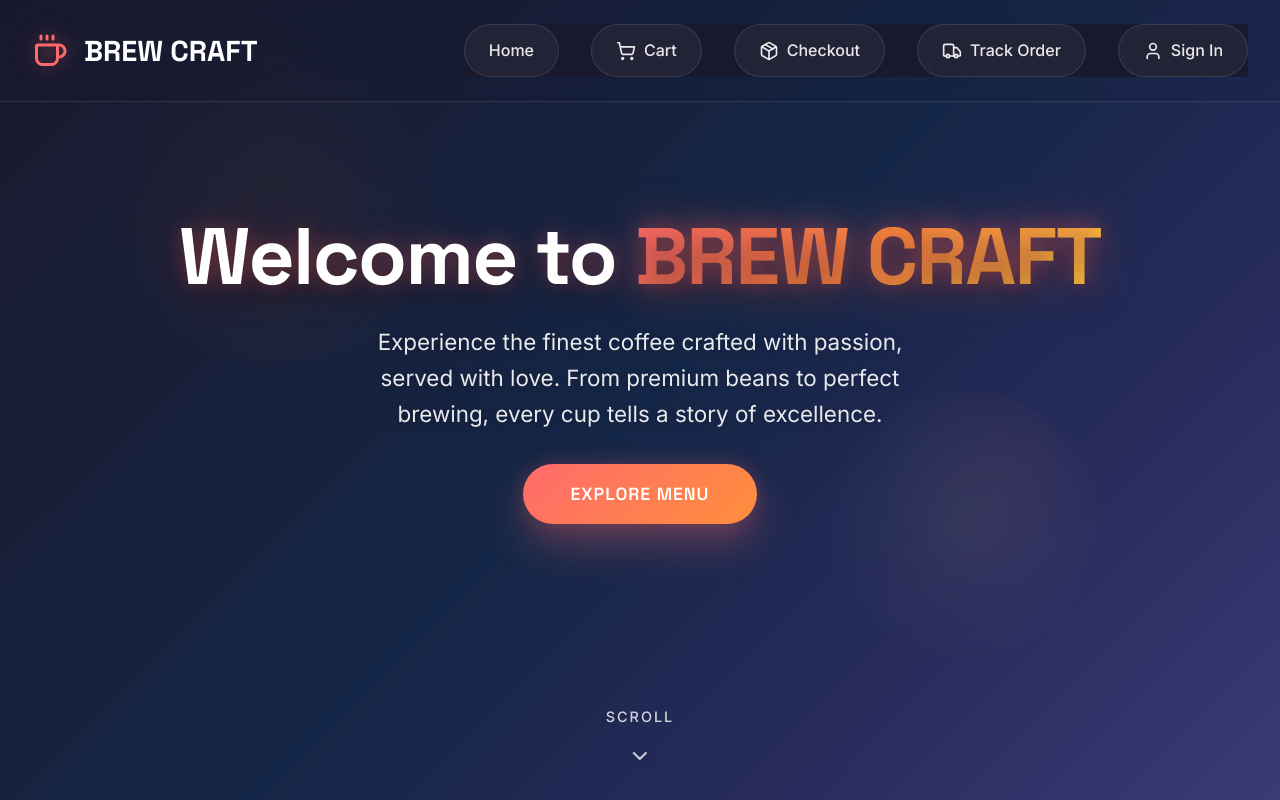
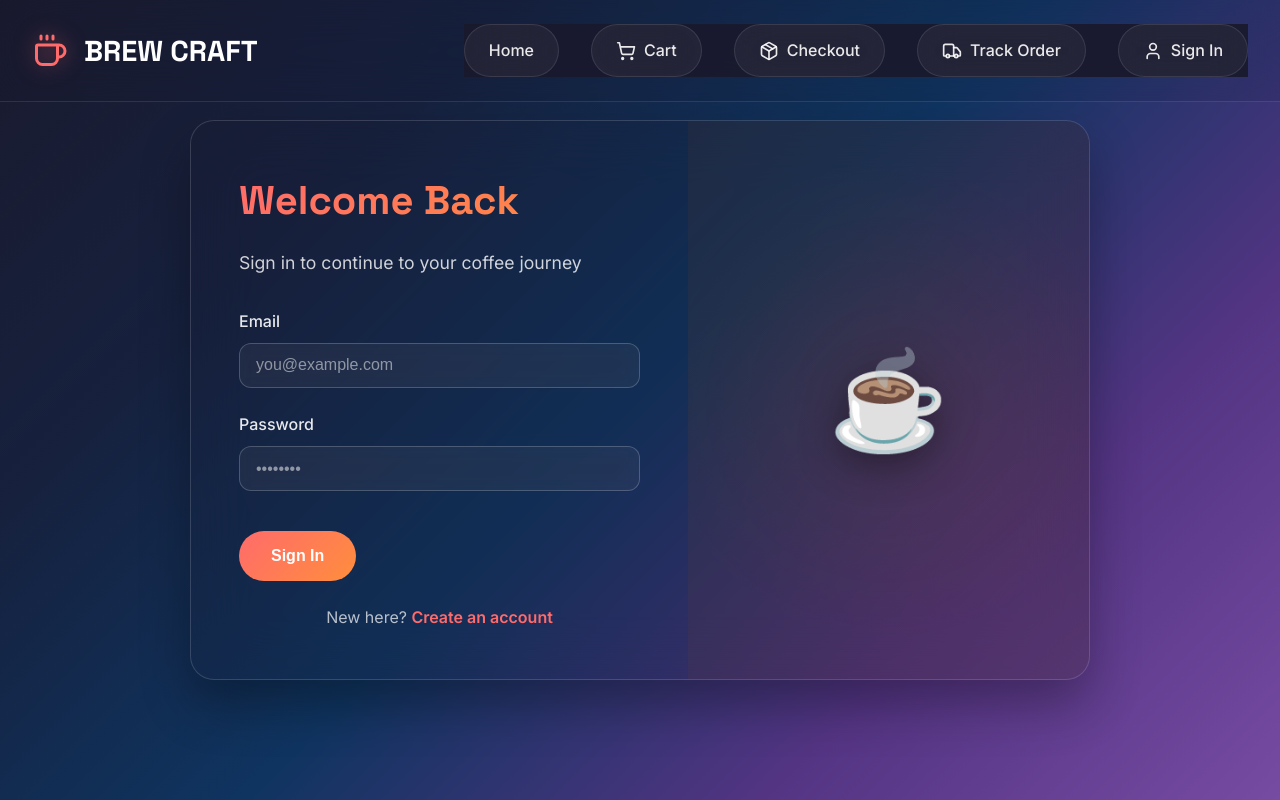
Before and after one commit to AKranger05/Coffee-website, a React (Vite) app: page /auth in a window 1280 px wide. Shown: the top 800 px of the page. Built offline with nearby package versions, Linux system fonts and the light colour scheme.

Commit message:
Added the sign-up and sign-in pages

```diff
--- a/package.json
+++ b/package.json
@@ -13,7 +13,8 @@
     "framer-motion": "^12.23.12",
     "lucide-react": "^0.540.0",
     "react": "^19.1.1",
-    "react-dom": "^19.1.1"
+    "react-dom": "^19.1.1",
+    "react-router-dom": "^7.8.2"
   },
   "devDependencies": {
     "@eslint/js": "^9.33.0",
--- a/src/App.css
+++ b/src/App.css
@@ -872,3 +872,199 @@
     animation-duration: 40s;
   }
 }
+/* Auth Page Styles */
+.auth-page {
+  min-height: 100vh;
+  display: flex;
+  align-items: center;
+  justify-content: center;
+  padding: 2rem;
+  background: linear-gradient(135deg, #1a1a2e 0%, #16213e 25%, #0f3460 50%, #533483 75%, #764ba2 100%);
+  position: relative;
+  overflow: hidden;
+}
+
+.auth-container {
+  display: flex;
+  max-width: 900px;
+  width: 100%;
+  background: rgba(26, 26, 46, 0.2);
+  backdrop-filter: blur(30px);
+  border: 1px solid rgba(255, 255, 255, 0.15);
+  border-radius: 24px;
+  overflow: hidden;
+  box-shadow: 0 25px 50px rgba(0, 0, 0, 0.3);
+}
+
+.auth-form-wrapper {
+  padding: 3rem;
+  flex: 1;
+  display: flex;
+  flex-direction: column;
+  justify-content: center;
+  color: white;
+}
+
+.auth-title {
+  font-family: 'Space Grotesk', sans-serif;
+  font-size: 2.5rem;
+  font-weight: 900;
+  margin-bottom: 1rem;
+  background: linear-gradient(135deg, #ff6b6b, #ff8e3c);
+  -webkit-background-clip: text;
+  -webkit-text-fill-color: transparent;
+  background-clip: text;
+}
+
+.auth-subtitle {
+  color: rgba(255, 255, 255, 0.8);
+  margin-bottom: 2rem;
+  font-size: 1.1rem;
+}
+
+.auth-form .form-group {
+  margin-bottom: 1.5rem;
+}
+
+.auth-form label {
+  display: block;
+  margin-bottom: 0.5rem;
+  color: rgba(255, 255, 255, 0.9);
+  font-weight: 500;
+}
+
+.auth-form input {
+  width: 100%;
+  padding: 0.8rem 1rem;
+  border-radius: 12px;
+  border: 1px solid rgba(255, 255, 255, 0.2);
+  background: rgba(255, 255, 255, 0.05);
+  color: white;
+  font-size: 1rem;
+  backdrop-filter: blur(10px);
+}
+
+.auth-form input::placeholder {
+  color: rgba(255, 255, 255, 0.5);
+}
+
+.auth-form input:focus {
+  outline: none;
+  border-color: #ff6b6b;
+  box-shadow: 0 0 10px rgba(255, 107, 107, 0.3);
+}
+
+.auth-cta-button {
+  background: linear-gradient(135deg, #ff6b6b, #ff8e3c);
+  color: white;
+  border: none;
+  padding: 1rem 2rem;
+  font-size: 1rem;
+  font-weight: 600;
+  border-radius: 100px;
+  cursor: pointer;
+  margin-top: 1rem;
+  transition: all 0.3s ease;
+}
+
+.auth-cta-button:hover {
+  transform: translateY(-2px);
+  box-shadow: 0 10px 20px rgba(255, 107, 107, 0.3);
+}
+
+.auth-toggle {
+  margin-top: 1.5rem;
+  text-align: center;
+  color: rgba(255, 255, 255, 0.7);
+}
+
+.auth-toggle span {
+  color: #ff6b6b;
+  cursor: pointer;
+  font-weight: 600;
+  transition: all 0.3s ease;
+}
+
+.auth-toggle span:hover {
+  text-decoration: underline;
+}
+
+.auth-visual {
+  flex: 1;
+  background: rgba(139, 69, 19, 0.1);
+  display: flex;
+  flex-direction: column;
+  align-items: center;
+  justify-content: center;
+  position: relative;
+  overflow: hidden;
+}
+
+.auth-visual::before {
+  content: '';
+  position: absolute;
+  top: 0;
+  left: 0;
+  width: 100%;
+  height: 100%;
+  background: radial-gradient(circle, rgba(139, 69, 19, 0.15), transparent 70%);
+}
+
+.coffee-emoji {
+  font-size: 6rem;
+  z-index: 2;
+  filter: drop-shadow(0 10px 20px rgba(0, 0, 0, 0.4));
+  animation: float 6s ease-in-out infinite;
+}
+
+.coffee-steam {
+  position: absolute;
+  width: 60px;
+  height: 120px;
+  border-radius: 50%;
+  background: radial-gradient(ellipse, rgba(255, 255, 255, 0.2), transparent 70%);
+  opacity: 0;
+  animation: steam 4s ease-in-out infinite;
+}
+
+.coffee-steam.delay-1 {
+  animation-delay: 0.5s;
+}
+
+.coffee-steam.delay-2 {
+  animation-delay: 1s;
+}
+
+@keyframes float {
+  0%, 100% { transform: translateY(0); }
+  50% { transform: translateY(-15px); }
+}
+
+@keyframes steam {
+  0% {
+    opacity: 0;
+    transform: translateY(100px) scale(0.5);
+  }
+  50% {
+    opacity: 0.6;
+  }
+  100% {
+    opacity: 0;
+    transform: translateY(-100px) scale(1.5);
+  }
+}
+
+/* Responsive */
+@media (max-width: 768px) {
+  .auth-container {
+    flex-direction: column;
+  }
+
+  .auth-form-wrapper {
+    padding: 2rem;
+  }
+
+  .auth-visual {
+    display: none;
+  }
+}
--- a/src/App.jsx
+++ b/src/App.jsx
@@ -1,56 +1,83 @@
+// src/App.jsx
 import { useState, useEffect, useRef } from 'react'
+import { Routes, Route, useNavigate, Navigate } from 'react-router-dom'
 import Header from './components/Header'
 import Hero from './components/Hero'
 import MenuGrid from './components/MenuGrid'
 import Footer from './components/Footer'
+import AuthPage from './components/AuthPage'
 import './App.css'
 
 function App() {
   const [isMenuVisible, setIsMenuVisible] = useState(false)
+  const [user, setUser] = useState(null) // Simulate logged-in user
   const menuRef = useRef(null)
+  const navigate = useNavigate()
 
   useEffect(() => {
     const checkMenuVisibility = () => {
       if (menuRef.current) {
         const rect = menuRef.current.getBoundingClientRect()
-        // Show menu when it's 200px before it comes into view
         if (rect.top < window.innerHeight + 200) {
           setIsMenuVisible(true)
         }
       }
     }
 
-    const handleScroll = () => {
-      checkMenuVisibility()
-    }
+    window.addEventListener('scroll', checkMenuVisibility)
+    checkMenuVisibility()
 
-    // Check on scroll and on initial load
-    window.addEventListener('scroll', handleScroll)
-    checkMenuVisibility() // Check immediately on load
-
-    return () => window.removeEventListener('scroll', handleScroll)
+    return () => window.removeEventListener('scroll', checkMenuVisibility)
   }, [])
 
-  // Function to scroll to menu section
+  const handleLogin = (userData) => {
+    setUser(userData)
+    // Go back to previous page or home
+    navigate(-1)
+  }
+
+  const requireAuth = (element, from) => {
+    return user ? element : <Navigate to={`/auth?from=${from}`} />
+  }
+
   const scrollToMenu = () => {
     if (menuRef.current) {
-      menuRef.current.scrollIntoView({
-        behavior: 'smooth',
-        block: 'start'
-      })
+      menuRef.current.scrollIntoView({ behavior: 'smooth' })
     }
   }
 
   return (
     <div className="App">
-      <Header />
-      <Hero onExploreClick={scrollToMenu} />
+      <Header onSignInClick={() => navigate('/auth?from=signin')} />
 
-      {/* This div will trigger the menu to appear */}
-      <div ref={menuRef} style={{height: '1px', position: 'relative'}}></div>
+      <Routes>
+        <Route
+          path="/"
+          element={
+            <>
+              <Hero onExploreClick={scrollToMenu} />
+              <div ref={menuRef} style={{ height: '1px' }}></div>
+              {isMenuVisible && <MenuGrid onCardClick={(name) => navigate(`/coffee/${name}`)} onOrderNow={(name) => navigate(`/coffee/${name}`)} />}
+              <Footer />
+            </>
+          }
+        />
 
-      {isMenuVisible && <MenuGrid />}
-      <Footer />
+        <Route
+          path="/auth"
+          element={
+            <AuthPage
+              onLogin={handleLogin}
+              from={new URLSearchParams(window.location.search).get('from')}
+            />
+          }
+        />
+
+        <Route
+          path="/coffee/:name"
+          element={requireAuth(<div style={{ padding: '8rem 2rem', textAlign: 'center', color: 'white' }}>Coffee page will be added soon!</div>, 'coffee')}
+        />
+      </Routes>
     </div>
   )
 }
--- /dev/null
+++ b/src/components/AuthPage.jsx
@@ -0,0 +1,99 @@
+// src/components/AuthPage.jsx
+import React, { useState } from 'react'
+
+const AuthPage = ({ onLogin, from }) => {
+  const [isLogin, setIsLogin] = useState(true)
+  const [email, setEmail] = useState('')
+  const [password, setPassword] = useState('')
+  const [name, setName] = useState('')
+
+  const handleSubmit = (e) => {
+    e.preventDefault()
+    // Simulate successful login/signup
+    setTimeout(() => {
+      onLogin({ email, name: isLogin ? 'User' : name })
+    }, 500)
+  }
+
+  return (
+    <div className="auth-page">
+      <div className="auth-container">
+        <div className="auth-form-wrapper">
+          <h2 className="auth-title">
+            {isLogin ? 'Welcome Back' : 'Join BREW CRAFT'}
+          </h2>
+          <p className="auth-subtitle">
+            {isLogin
+              ? 'Sign in to continue to your coffee journey'
+              : 'Create an account to start ordering'}
+          </p>
+
+          <form onSubmit={handleSubmit} className="auth-form">
+            {!isLogin && (
+              <div className="form-group">
+                <label>Name</label>
+                <input
+                  type="text"
+                  value={name}
+                  onChange={(e) => setName(e.target.value)}
+                  placeholder="Your name"
+                  required
+                />
+              </div>
+            )}
+
+            <div className="form-group">
+              <label>Email</label>
+              <input
+                type="email"
+                value={email}
+                onChange={(e) => setEmail(e.target.value)}
+                placeholder="you@example.com"
+                required
+              />
+            </div>
+
+            <div className="form-group">
+              <label>Password</label>
+              <input
+                type="password"
+                value={password}
+                onChange={(e) => setPassword(e.target.value)}
+                placeholder="••••••••"
+                minLength="6"
+                required
+              />
+            </div>
+
+            <button type="submit" className="auth-cta-button">
+              {isLogin ? 'Sign In' : 'Create Account'}
+            </button>
+          </form>
+
+          <div className="auth-toggle">
+            {isLogin ? (
+              <p>
+                New here?{' '}
+                <span onClick={() => setIsLogin(false)}>Create an account</span>
+              </p>
+            ) : (
+              <p>
+                Already have an account?{' '}
+                <span onClick={() => setIsLogin(true)}>Sign in</span>
+              </p>
+            )}
+          </div>
+        </div>
+
+        <div className="auth-visual">
+          <div className="coffee-steam"></div>
+          <div className="coffee-steam delay-1"></div>
+          <div className="coffee-steam delay-2"></div>
+          <span className="coffee-emoji">☕</span>
+        </div>
+      </div>
+    </div>
+  )
+}
+
+export default AuthPage
--- a/src/components/Header.jsx
+++ b/src/components/Header.jsx
@@ -1,7 +1,7 @@
 import React, { useState, useEffect } from 'react'
 import { Coffee, ShoppingCart, Package, Truck, User } from 'lucide-react'
 
-const Header = () => {
+const Header = ({ onSignInClick }) => {
   const [isMenuOpen, setIsMenuOpen] = useState(false)
   const [isScrolled, setIsScrolled] = useState(false)
 
@@ -23,13 +23,13 @@ const Header = () => {
 
     if (href === '#home') {
       window.scrollTo({ top: 0, behavior: 'smooth' })
+    } else if (href === '#signin') {
+      onSignInClick?.(e)
     } else {
-      // For now, just show an alert - we'll connect these to actual pages later
       const pageName = href.replace('#', '')
-      alert(`${pageName.charAt(0).toUpperCase() + pageName.slice(1)} page will be added soon!`)
+      alert(`${pageName.charAt(0).toUpperCase() + page.slice(1)} page will be added soon!`)
     }
 
-    // Close mobile menu if open
     setIsMenuOpen(false)
   }
 
--- a/src/main.jsx
+++ b/src/main.jsx
@@ -1,10 +1,14 @@
+// src/main.jsx
 import React from 'react'
 import ReactDOM from 'react-dom/client'
+import { BrowserRouter } from 'react-router-dom'
 import App from './App'
 import './index.css'
 
 ReactDOM.createRoot(document.getElementById('root')).render(
   <React.StrictMode>
-    <App />
-  </React.StrictMode>,
+    <BrowserRouter>
+      <App />
+    </BrowserRouter>
+  </React.StrictMode>
 )
```
Also changed, not shown: 1 other file (tests, documents, lock files or other folders).
